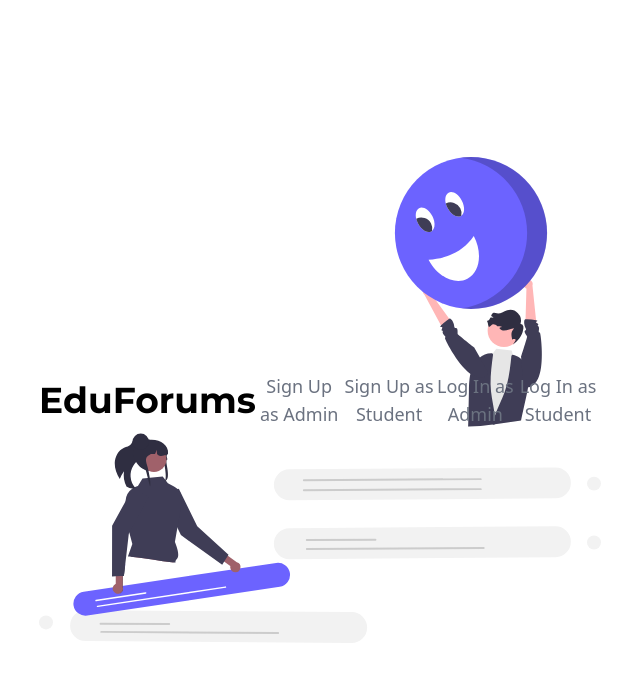
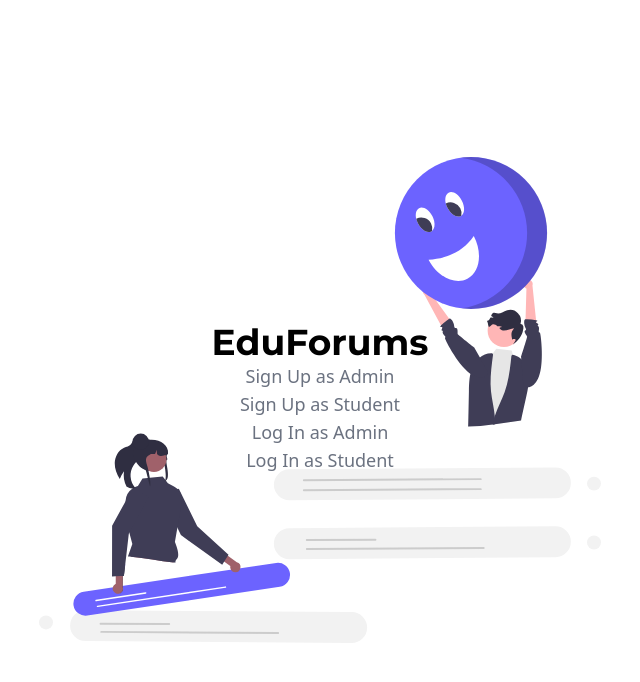
Before and after one commit to JoelWillams2021/EduForums-3.0, a React (Vite) app: page / in a window 1280 px wide. Shown: the top 682 px of the page, without its empty margins (320-960 px from the left). Built offline with nearby package versions, Linux system fonts and the light colour scheme; no server answers; the HTML template or start-up script is replaced by a standard one.

Commit message:
Reformatted back to original

```diff
--- a/src/Landing.tsx
+++ b/src/Landing.tsx
@@ -15,7 +15,7 @@ const Landing: React.FC = () => {
           alt="discussion illustration"
           className="mb-[-60px] max-w-[123%] sm:mb-0 sm:max-w-full"
         />
-        <div className="absolute inset-0 flex justify-center items-center">
+        <div className="absolute inset-0 flex flex-col justify-center items-center mb-1">
           <h1 className="text-4xl montserrat-bold">EduForums</h1>
 
             <p className="text-lg cursor-pointer text-gray-500" onClick={() => navigate("/admin-signup")}>
```
